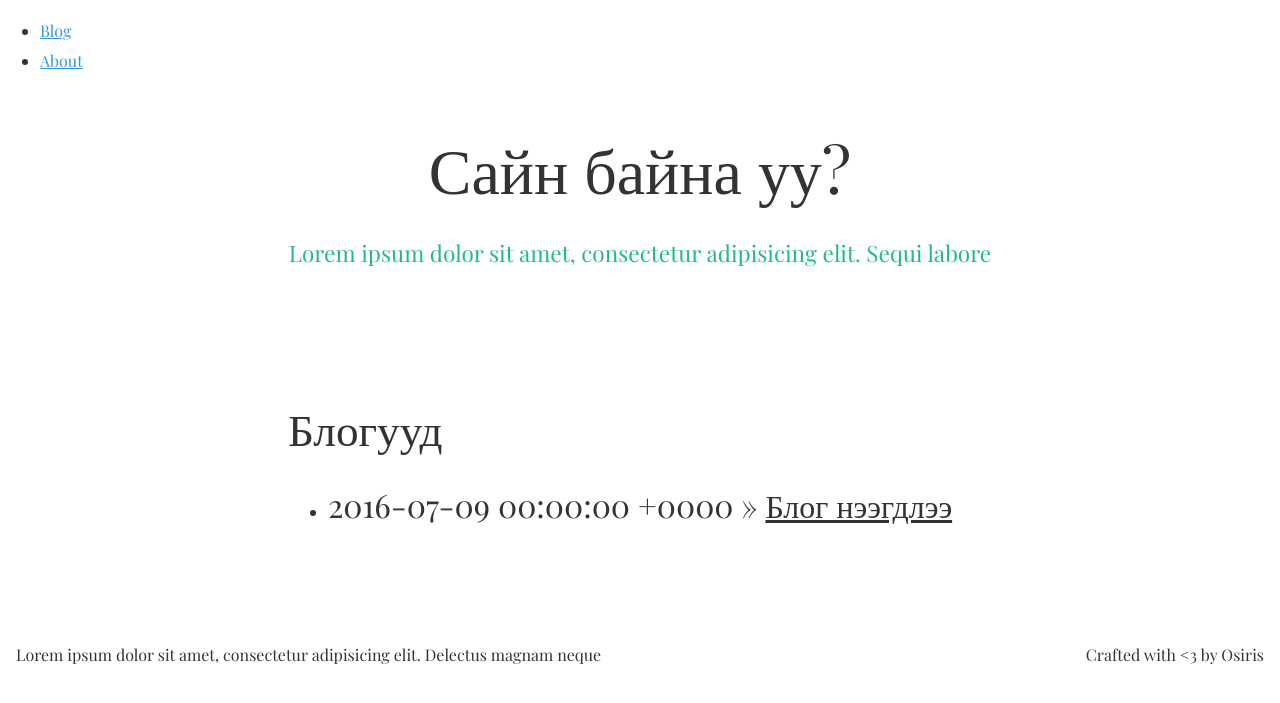
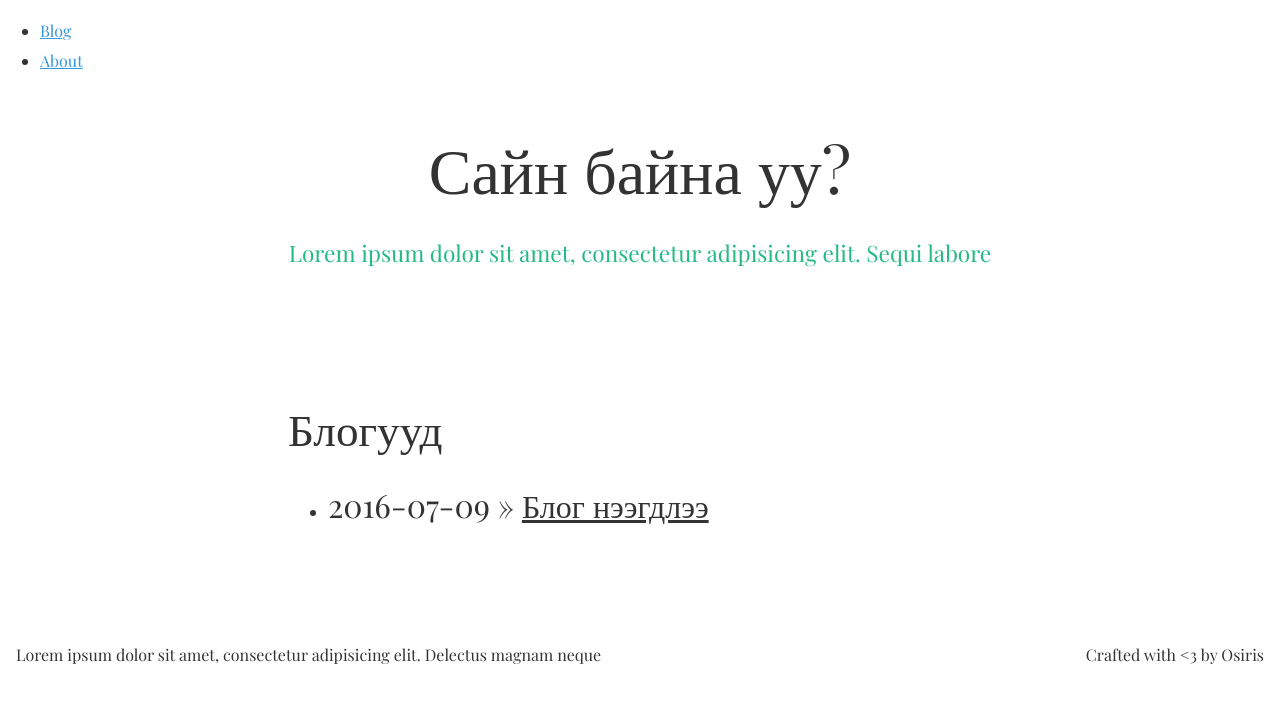
Before and after one commit to Ds3c-ctf-team/enkhee-Osiris.github.io-old, a Jekyll site: the page built from index.html, in a window 1280 px wide. Shown: the top 703 px of the page. Built offline with Jekyll 4.4.1, drawn with Linux system fonts in a browser that asks for light colours; some web fonts are replaced.

Commit message:
Update index

```diff
--- a/index.html
+++ b/index.html
@@ -6,7 +6,7 @@ title: Энхээгийн хувийн блог
     {% for post in site.posts %}
     <li>
         <h3>
-	    {{ post.date }} &raquo;
+	    {{ post.date | date: "%Y-%m-%d" }} &raquo;
 	    <a href="{{ post.url }}" title="{{ post.title }}">{{ post.title }}</a>
 	    </h3>
     </li>
```
